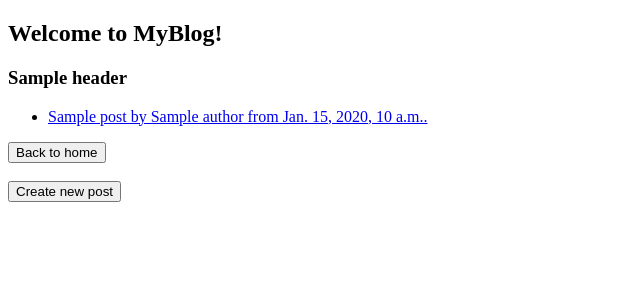
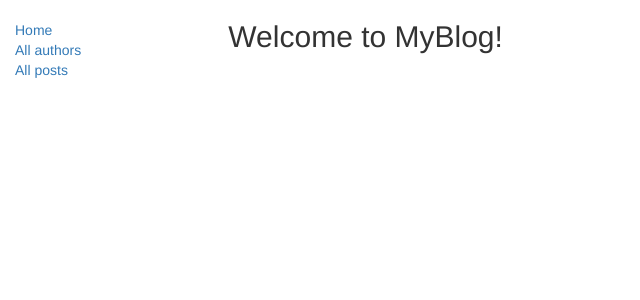
Before and after one commit to mvp280102/MyBlog, a Django app: template blog/templates/blog/index.html in a window 1280 px wide. Shown: the top 300 px of the page, without its empty margins (0-640 px from the left). Run offline with Django 3.2, Linux system fonts and the light colour scheme; the template is opened without the code that fills it: most values are stand-ins (such as "Sample title", 1, 10 or a date in 2020); some libraries are stand-ins or nearby versions.

Commit message:
Extend index template from base generic template.

```diff
--- a/blog/templates/base_generic.html
+++ b/blog/templates/base_generic.html
@@ -21,8 +21,8 @@
             {% block sidebar %}
                 <ul class="sidebar-nav">
                     <li><a href="{% url 'blog:index' %}">Home</a></li>
-                    <li><a href="">All posts</a></li>
-                    <li><a href="">All authors</a></li>
+                    <li><a href="{% url 'blog:authors' %}">All authors</a></li>
+                    <li><a href="{% url 'blog:posts' %}">All posts</a></li>
                 </ul>
             {% endblock %}
         </div>
--- a/blog/templates/blog/index.html
+++ b/blog/templates/blog/index.html
@@ -1,43 +1,5 @@
-<!DOCTYPE html>
+{% extends 'base_generic.html' %}
 
-<html lang="en">
-
-<head>
-    <meta charset="UTF-8">
-    <title>{{ title }}</title>
-</head>
-
-<body>
+{% block content %}
     <h2>Welcome to MyBlog!</h2>
-
-    {% if post_list.all %}
-        <h3>{{ header }}</h3>
-        <ul>
-            {% for post in post_list %}
-                <li>
-                    <a href="{% url 'blog:post_detail' post.id %}">{{ post.title }} by {{ post.author.name }} from {{ post.pub_date }}.</a>
-                </li>
-            {% endfor %}
-        </ul>
-    {% else %}
-        <h3>No posts are available.</h3>
-    {% endif %}
-
-    {% if home %}
-        <form action="{% url 'blog:archive' %}">
-            <button>Show all posts</button>
-        </form>
-    {% else %}
-        <form action="{% url 'blog:index' %}">
-            <button>Back to home</button>
-        </form>
-    {% endif %}
-
-    <br>
-
-    <form action="{% url 'blog:post_create' %}">
-        <button>Create new post</button>
-    </form>
-</body>
-
-</html>
+{% endblock %}
```
